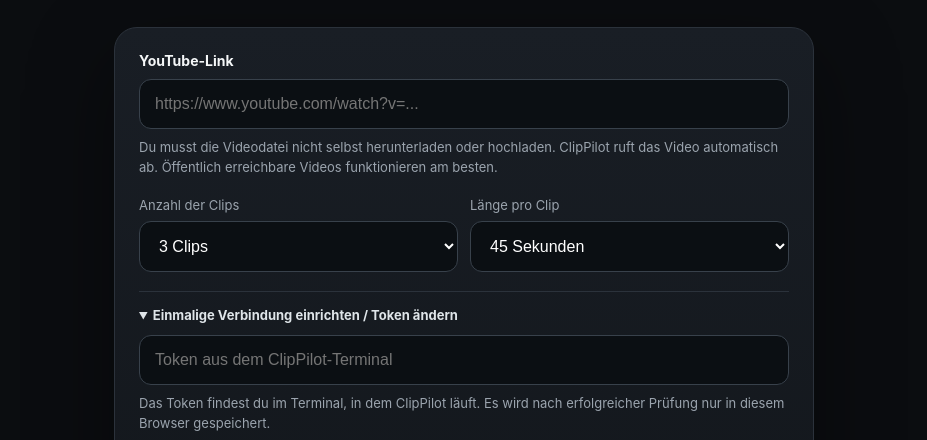
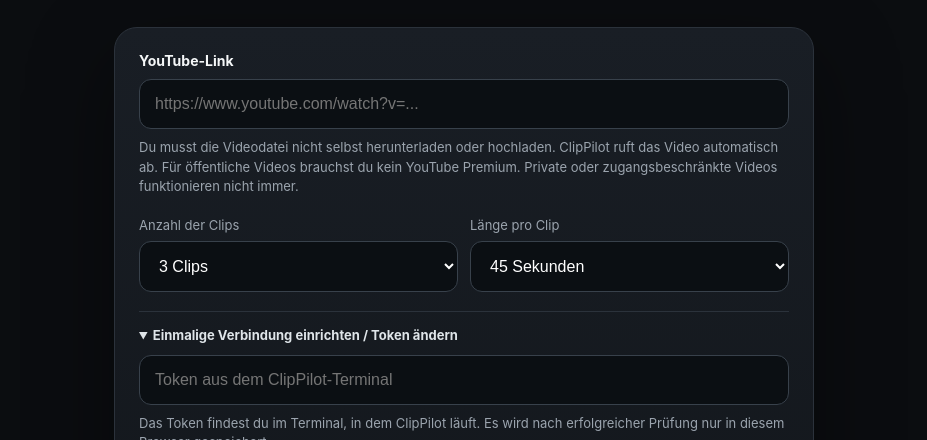
Before and after one commit to StudyPilotCreator/StudyPilot, a plain HTML site: page clipilot/index.html in a window 1280 px wide. Shown: the part 358-798 px from the top of the page, without its empty margins (176-1103 px from the left). Drawn offline with Linux system fonts and the light colour scheme.

Commit message:
Clarify that public YouTube videos do not require Premium

```diff
--- a/clipilot/index.html
+++ b/clipilot/index.html
@@ -27,7 +27,7 @@ details{margin-top:19px;border-top:1px solid var(--line);padding-top:15px}summar
 <section class="card">
 <p class="label" for="url">YouTube-Link</p>
 <input id="url" class="input" type="url" placeholder="https://www.youtube.com/watch?v=..." autocomplete="url" autocapitalize="off">
-<p class="help">Du musst die Videodatei nicht selbst herunterladen oder hochladen. ClipPilot ruft das Video automatisch ab. Öffentlich erreichbare Videos funktionieren am besten.</p>
+<p class="help">Du musst die Videodatei nicht selbst herunterladen oder hochladen. ClipPilot ruft das Video automatisch ab. Für öffentliche Videos brauchst du kein YouTube Premium. Private oder zugangsbeschränkte Videos funktionieren nicht immer.</p>
 <div class="grid">
 <div class="field"><label for="count">Anzahl der Clips</label><select id="count"><option value="1">1 Clip</option><option value="3" selected>3 Clips</option><option value="5">5 Clips</option></select></div>
 <div class="field"><label for="duration">Länge pro Clip</label><select id="duration"><option value="30">30 Sekunden</option><option value="45" selected>45 Sekunden</option><option value="60">60 Sekunden</option></select></div>
```
